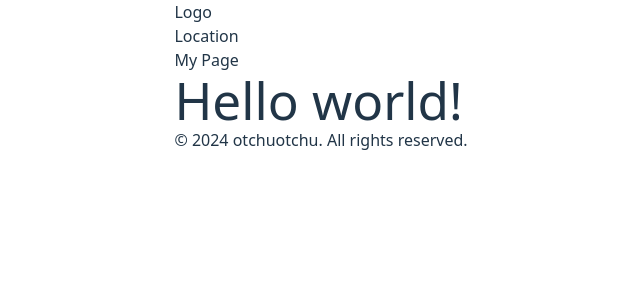
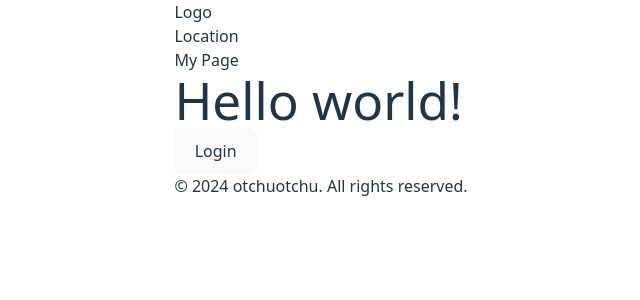
Before and after one commit to OtchuOtchu/frontend, a React (Vite) app: page / in a window 1280 px wide. Shown: the top 300 px of the page, without its empty margins (319-959 px from the left). Built offline with nearby package versions, Linux system fonts and the light colour scheme; no server answers.

Commit message:
전반적으로 수정

```diff
--- a/src/components/BlackButton.jsx
+++ b/src/components/BlackButton.jsx
@@ -1,4 +1,3 @@
-import React from 'react';
 
 const BlackButton = ({ label, onClick }) => {
     return (
--- a/src/index.css
+++ b/src/index.css
@@ -9,7 +9,6 @@ body {
   align-items: center;
   width: 100%;
   max-width: 1200px;
-
   min-height: 100vh;
 }
 
--- a/src/pages/Home.jsx
+++ b/src/pages/Home.jsx
@@ -1,10 +1,21 @@
+import { useNavigate } from 'react-router-dom';
+import BlackButton from "../components/BlackButton"
+
 export default function Home() {
 
+    const navigate =useNavigate();
+
+    const goToLogin = () => {
+        navigate('/login');
+    };
     return (
-        <div>
-            <h1>
-                Hello world!
-            </h1>
+        <div className='w-screen'>
+            <div className='flex flex-col justify-center items-center min-h-screen gap-[50px]'>
+
+                <h1>Hello world!</h1>
+                <BlackButton label="Login" onClick={goToLogin}></BlackButton>
+
+            </div>
         </div>
     )
 }
```
Also changed, not shown: src/components/WhiteButton.jsx (added, +20 -0 lines).
